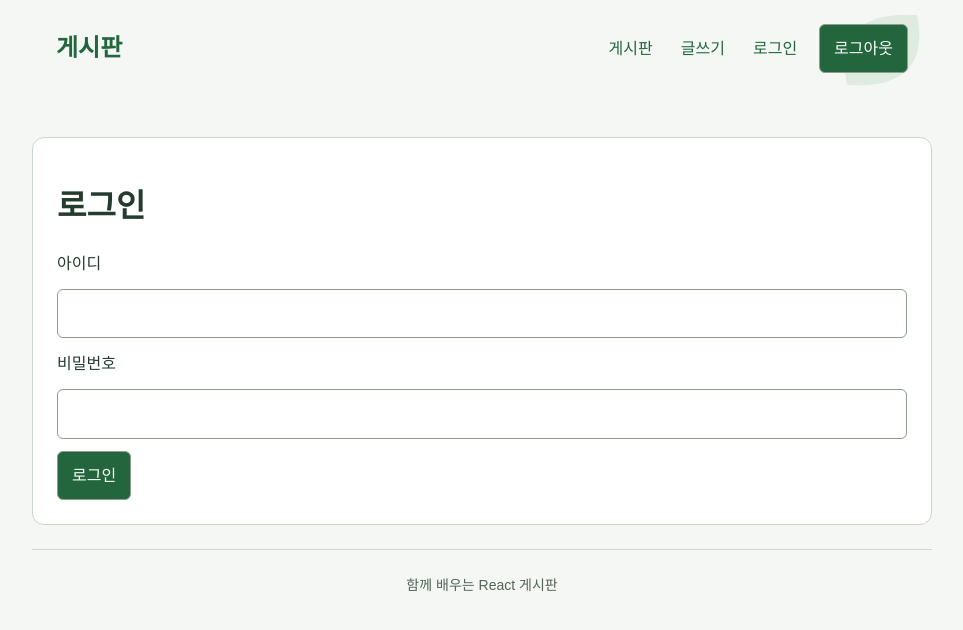
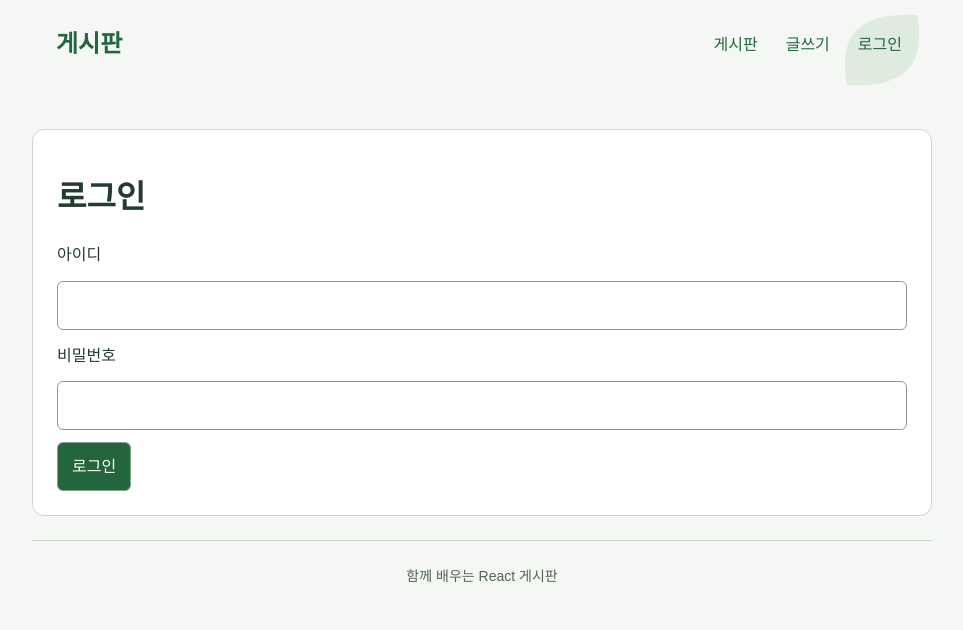
Before and after one commit to teiubese00000-bot/front-react, a React (Vite) app: page / in a window 1280 px wide. Shown: the top 630 px of the page, without its empty margins (158-1121 px from the left). Built offline with nearby package versions, Linux system fonts and the light colour scheme.

Commit message:
로그인 여부에 따라 헤더 내 로그인/로그아웃 버튼 조건부 렌더링  인증 정보, 로그인/로그아웃 관련 기능을 AuthContext로 분리하여 기능 공유

```diff
--- a/src/App.jsx
+++ b/src/App.jsx
@@ -1,5 +1,5 @@
-import { useState } from "react";
-import { Route, Routes } from "react-router-dom";
+import {useContext, useState} from "react";
+import {Route, Routes} from "react-router-dom";
 import BoardFooter from "./components/BoardFooter";
 import BoardHeader from "./components/BoardHeader";
 import PostList from "./components/PostList";
@@ -7,47 +7,22 @@ import PostForm from "./components/PostForm";
 import PostDetail from "./components/PostDetail";
 import Login from "./components/Login";
 import "./style.css";
+import {useAuthContext} from "./useAuthContext.jsx";
 
 export default function App() {
-  const [isLoggedIn, setIsLoggedIn] = useState(false);
-  const [token, setToken] = useState(() => localStorage.getItem("accessToken"));
-
-  function savePost(post) {
-    // setPosts((currentPosts) => [
-    //   {id:Date.now(), ...post, authorNickname: "학생", createdDatetime: "2026-10-04"},
-    //   ...currentPosts,
-    // ]);
-  }
+  const { token } = useAuthContext();
 
   return (
     <>
-      <BoardHeader
-        isLoggedIn={isLoggedIn}
-        onLogout={() => setIsLoggedIn(false)}
-      />
+      <BoardHeader/>
       <Routes>
-        <Route
-          path="/"
-          element={
-            token ? <PostList token={token} /> : <Login onLogin={setToken} />
-          }
-        />
-        <Route
-          path="/posts"
-          element={
-            token ? <PostList token={token} /> : <Login onLogin={setToken} />
-          }
-        />
-        <Route path="/posts/new" element={<PostForm onSave={savePost} />} />
-        <Route
-          path="/posts/:postId"
-          element={
-            token ? <PostDetail token={token} /> : <Login onLogin={setToken} />
-          }
-        />
-        <Route path="/login" element={<Login onLogin={setToken} />} />
+        <Route path="/" element={token ? <PostList/> : <Login/>} />
+        <Route path="/posts" element={token ? <PostList/> : <Login/>} />
+        <Route path="/posts/new" element={token ? <PostForm/> : <Login/> } />
+        <Route path="/posts/:postId" element={token ? <PostDetail /> : <Login/>} />
+        <Route path="/login" element={<Login/>} />
       </Routes>
       <BoardFooter />
     </>
-  );
+  )
 }
--- /dev/null
+++ b/src/components/AuthMenu.jsx
@@ -0,0 +1,10 @@
+import {Link} from "react-router-dom";
+import {useAuthContext} from "../useAuthContext.jsx";
+
+export default function AuthMenu() {
+  const { token, clearAuth } = useAuthContext();
+  return <>
+    {!token && <Link className="login-link" to="/login">로그인</Link>}
+    {token && <button className="logout-button" type="button" onClick={clearAuth}>로그아웃</button>}
+  </>
+}
--- a/src/components/BoardHeader.jsx
+++ b/src/components/BoardHeader.jsx
@@ -1,14 +1,18 @@
 import { Link } from "react-router-dom";
+import AuthMenu from "./AuthMenu.jsx";
 
-export default function BoardHeader({ onWrite }){
+export default function BoardHeader() {
   return (
     <header>
-            <Link className="brand" to="/posts">게시판</Link>
+      <Link className="brand" to="/posts">
+        게시판
+      </Link>
       <nav aria-label="주 메뉴">
         <Link to="/posts">게시판</Link>
-            <Link className="write-link" to="/posts/new">글쓰기</Link>
-            <Link className="login-link" to="/login">로그인</Link>
-            <button className="logout-button" type="button">로그아웃</button>
+        <Link className="write-link" to="/posts/new">
+          글쓰기
+        </Link>
+        <AuthMenu />
       </nav>
       <p id="nav-message" role="status"></p>
     </header>
--- a/src/components/Login.jsx
+++ b/src/components/Login.jsx
@@ -1,18 +1,18 @@
-import {useState} from "react";
-import {useNavigate} from "react-router-dom";
+import { useState } from "react";
+import { useNavigate } from "react-router-dom";
+import { useAuthContext } from "../useAuthContext.jsx";
 
-export default function Login( {onLogin} ) {
-    const [username, setUsername] = useState('');
-    const [password, setPassword] = useState('');
-    const [message, setMessage] = useState('');
+export default function Login() {
+  const { login } = useAuthContext();
+  const [username, setUsername] = useState("");
+  const [password, setPassword] = useState("");
+  const [message, setMessage] = useState("");
   const navigate = useNavigate();
 
   async function handleSubmit(event) {
     event.preventDefault();
     try {
-            const response = await fetch(
-              `http://127.0.0.1:8080/api/user/login`,
-            {
+      const response = await fetch(`http://127.0.0.1:8080/api/user/login`, {
         method: "POST",
         headers: { "Content-Type": "application/json" },
         body: JSON.stringify({ username, password }),
@@ -22,15 +22,15 @@ export default function Login( {onLogin} ) {
       if (!response.ok || !result.success) {
         throw new Error(result.message);
       }
-            localStorage.setItem("accessToken", result.data.accessToken);
-            onLogin(result.data.accessToken);
+      login(result.data.accessToken);
       navigate("/posts");
     } catch (error) {
       setMessage(error.message);
     }
   }
 
-    return <main>
+  return (
+    <main>
       <h1>로그인</h1>
       <form id="login-form" onSubmit={handleSubmit}>
         <label htmlFor="username">아이디</label>
@@ -38,18 +38,23 @@ export default function Login( {onLogin} ) {
           id="username"
           name="username"
           value={username}
-              onChange={(event) =>
-                setUsername(event.target.value)}/>
+          onChange={(event) => setUsername(event.target.value)}
+        />
         <label htmlFor="password">비밀번호</label>
         <input
           id="password"
           name="password"
           type="password"
           value={password}
-            onChange={(event) =>
-              setPassword(event.target.value)}/>
-            {message && <p id="login-message" role="alert">{message}</p>}
+          onChange={(event) => setPassword(event.target.value)}
+        />
+        {message && (
+          <p id="login-message" role="alert">
+            {message}
+          </p>
+        )}
         <button type="submit">로그인</button>
       </form>
     </main>
+  );
 }
--- a/src/components/PostDetail.jsx
+++ b/src/components/PostDetail.jsx
@@ -1,7 +1,9 @@
 import { Link, useParams } from "react-router-dom";
 import { useEffect, useState } from "react";
+import { useAuthContext } from "../useAuthContext.jsx";
 
-export default function PostDetail({ token }) {
+export default function PostDetail() {
+  const { token } = useAuthContext();
   const { postId } = useParams();
   const [post, setPost] = useState(null);
   const [comments, setComments] = useState([]);
--- a/src/components/PostList.jsx
+++ b/src/components/PostList.jsx
@@ -1,8 +1,10 @@
 import { useSearchParams } from "react-router-dom";
 import PostItem from "./PostItem.jsx";
 import { useEffect, useState } from "react";
+import { useAuthContext } from "../useAuthContext.jsx";
 
-export default function PostList({ token }) {
+export default function PostList() {
+  const { token } = useAuthContext();
   const [searchParams, setSearchParams] = useSearchParams();
   const [posts, setPosts] = useState([]);
   const [totalPages, setTotalPages] = useState(0);
--- a/src/main.jsx
+++ b/src/main.jsx
@@ -1,6 +1,12 @@
-import React from 'react';
-import { createRoot } from 'react-dom/client';
-import App from './App.jsx';
+import { AuthProvider } from "./useAuthContext";
+import { createRoot } from "react-dom/client";
+import App from "./App.jsx";
 import { BrowserRouter } from "react-router-dom";
 
-createRoot(document.getElementById('root')).render(<BrowserRouter><App /></BrowserRouter>);
+createRoot(document.getElementById("root")).render(
+  <BrowserRouter>
+    <AuthProvider>
+      <App />
+    </AuthProvider>
+  </BrowserRouter>,
+);
--- /dev/null
+++ b/src/useAuthContext.jsx
@@ -0,0 +1,27 @@
+import { createContext, useContext, useState } from "react";
+
+const AuthContext = createContext(null);
+
+export function AuthProvider({ children }) {
+  const [token, setToken] = useState(() => localStorage.getItem("accessToken"));
+
+  function login(accessToken) {
+    localStorage.setItem("accessToken", accessToken);
+    setToken(accessToken);
+  }
+
+  function clearAuth() {
+    localStorage.removeItem("accessToken");
+    setToken(null);
+  }
+
+  return (
+    <AuthContext.Provider value={{ token, login, clearAuth }}>
+      {children}
+    </AuthContext.Provider>
+  );
+}
+
+export function useAuthContext() {
+  return useContext(AuthContext);
+}
```
Lines whose indentation alone changed are shown as unchanged.
